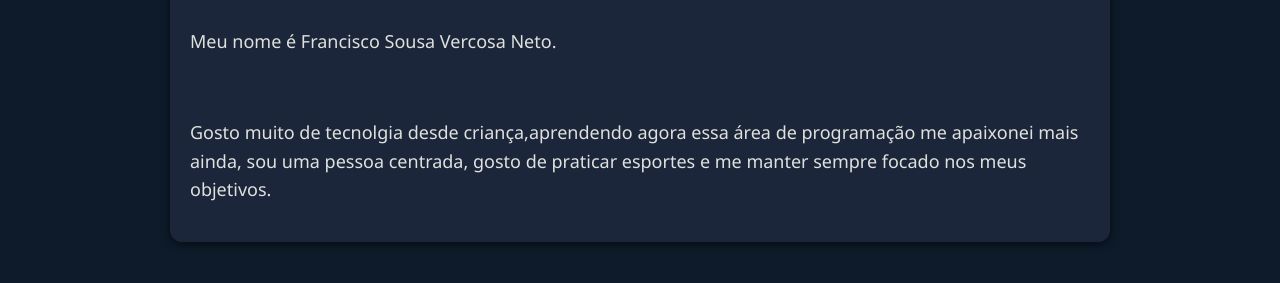
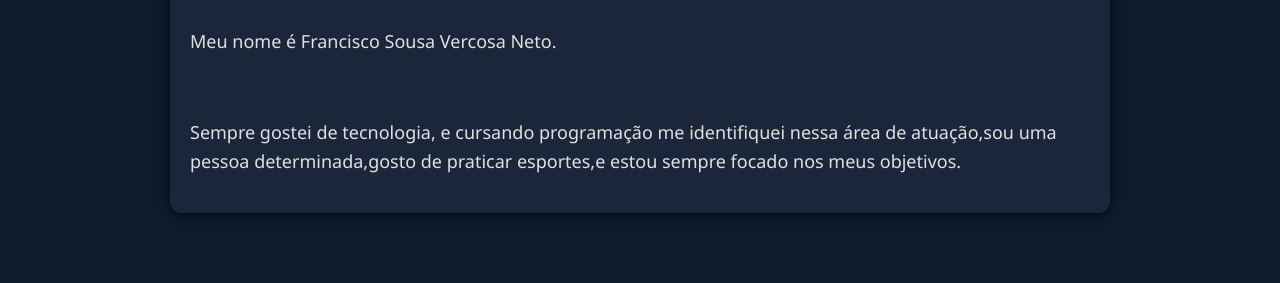
Before and after one commit to netovercosa/Trabalho-html-portfolio, a plain HTML site: page index.html in a window 1280 px wide. Shown: the part 261-544 px from the top of the page. Drawn offline with Linux system fonts and the light colour scheme.

Commit message:
Update index.html

```diff
--- a/index.html
+++ b/index.html
@@ -21,7 +21,7 @@
     <main>
         <h1>Sobre mim</h1>
         <p>Meu nome é Francisco Sousa Vercosa Neto.</p><br>
-        <p>Gosto muito de tecnolgia desde criança,aprendendo agora essa área de programação me apaixonei mais ainda, sou uma pessoa centrada, gosto de praticar esportes e me manter sempre focado nos meus objetivos.</p>
+        <p>Sempre gostei de tecnologia, e cursando programação me identifiquei nessa área de atuação,sou uma pessoa determinada,gosto de praticar esportes,e estou sempre focado nos meus objetivos.</p>
     </main>
 </body>
 </html>
```
